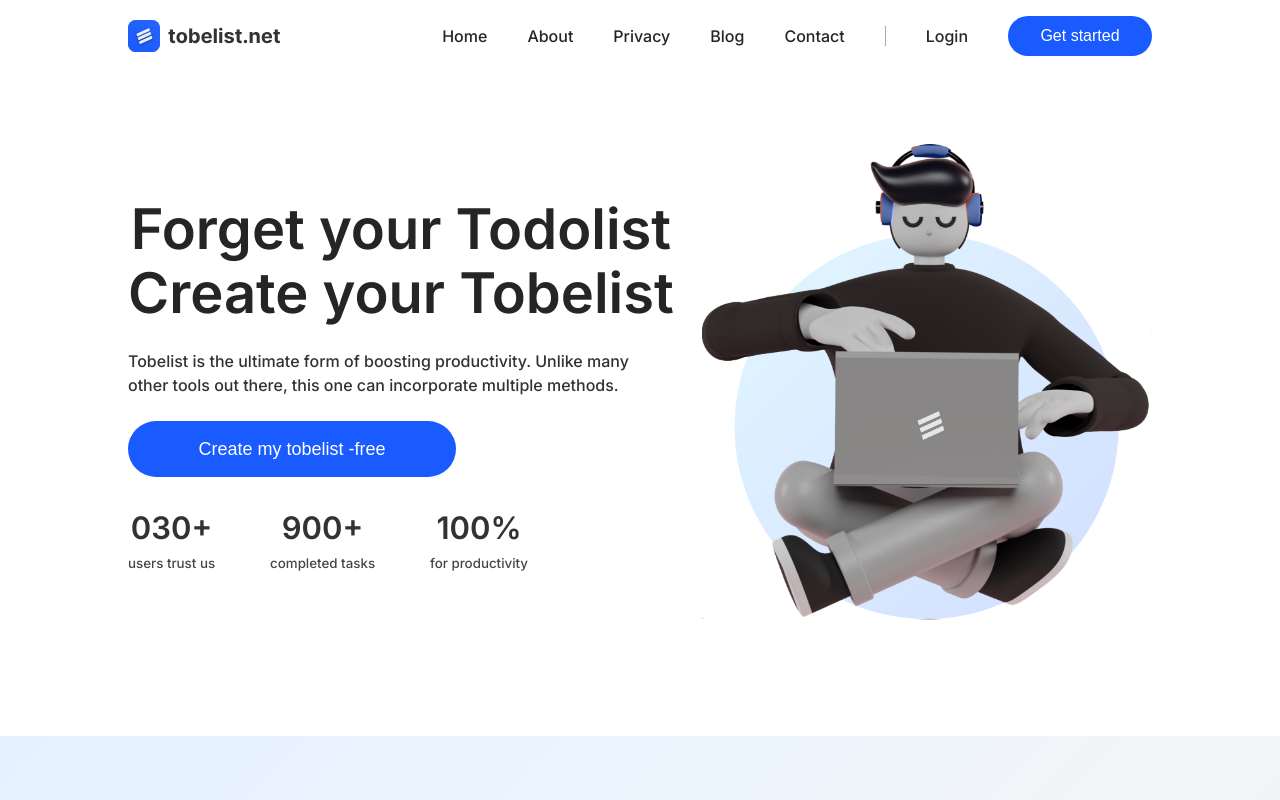
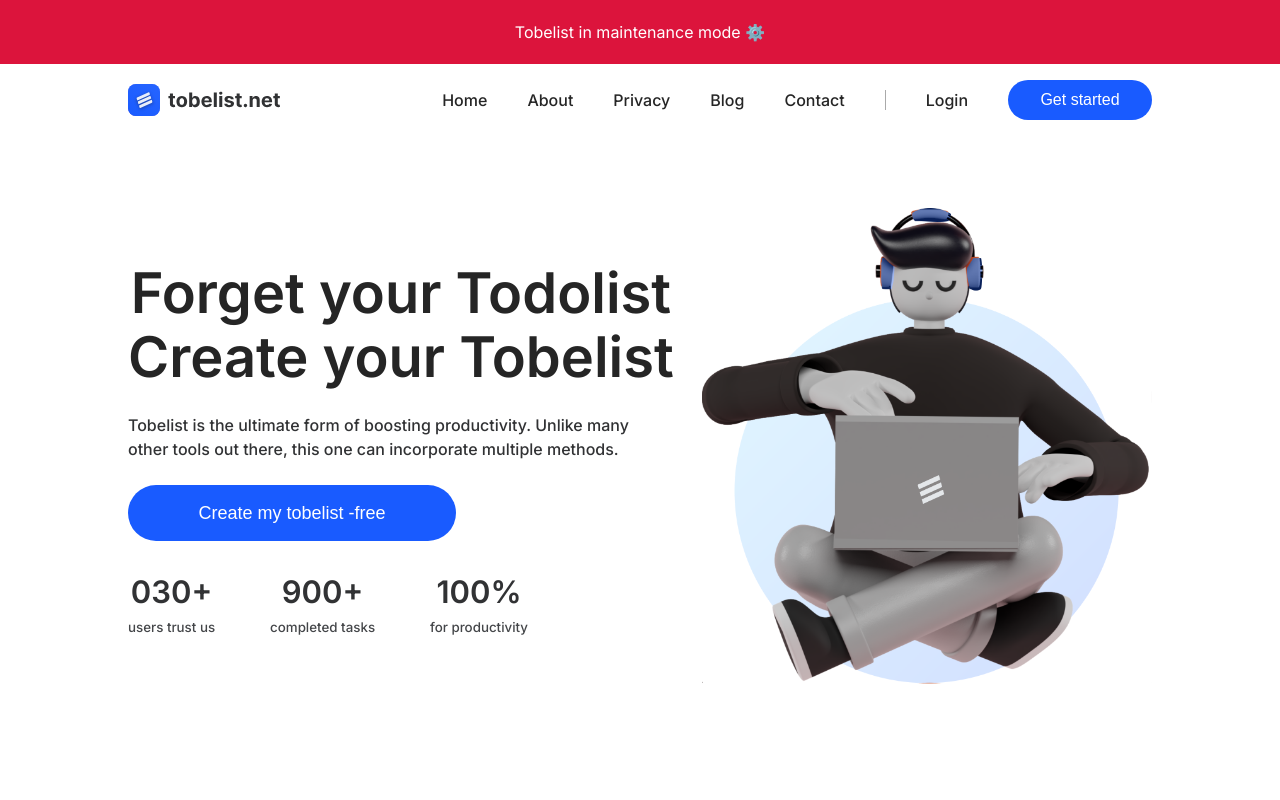
Before and after one commit to ouhoy/tobelist, a React (Vite) app: page / in a window 1280 px wide. Shown: the top 800 px of the page. Built offline with nearby package versions, Linux system fonts and the light colour scheme.

Commit message:
Add maintenance mode

```diff
--- a/src/components/App.tsx
+++ b/src/components/App.tsx
@@ -9,8 +9,10 @@ import Footer from "./Footer";
 function App() {
 
 
+    return (
+        <>
+            <div className={"construction-warning"}>Tobelist in maintenance mode  ⚙️️</div>
 
-    return (
             <div className={"container"}>
                 <Navbar/>
                 <Header/>
@@ -19,6 +21,8 @@ function App() {
                 <Footer/>
 
             </div>
+
+        </>
     )
 }
 
--- a/src/components/Navbar.tsx
+++ b/src/components/Navbar.tsx
@@ -1,5 +1,6 @@
 import logo from "../assets/images/logo.svg"
 import menu from "../assets/images/menu.svg"
+
 
 export default function Navbar() {
     return <div className={"container"}>
--- a/src/styles/main.css
+++ b/src/styles/main.css
@@ -58,6 +58,16 @@ a {
 .container {
   margin: 0 auto;
   max-width: 1280px;
+}
+
+.construction-warning {
+  width: 100%;
+  height: 64px;
+  background: crimson;
+  color: white;
+  display: flex;
+  align-items: center;
+  justify-content: center;
 }
 
 .nav-container {
--- a/src/styles/main.scss
+++ b/src/styles/main.scss
@@ -83,6 +83,17 @@ a {
 .container {
   margin: 0 auto;
   max-width: $med-max-width;
+}
+
+.construction-warning {
+  width: 100%;
+  height: 64px;
+
+  background: crimson;
+  color: white;
+  display: flex;
+  align-items: center;
+  justify-content: center;
 }
 
 .nav-container {
```
Also changed, not shown: 1 other file (tests, documents, lock files or other folders). Lines whose indentation alone changed are shown as unchanged.
